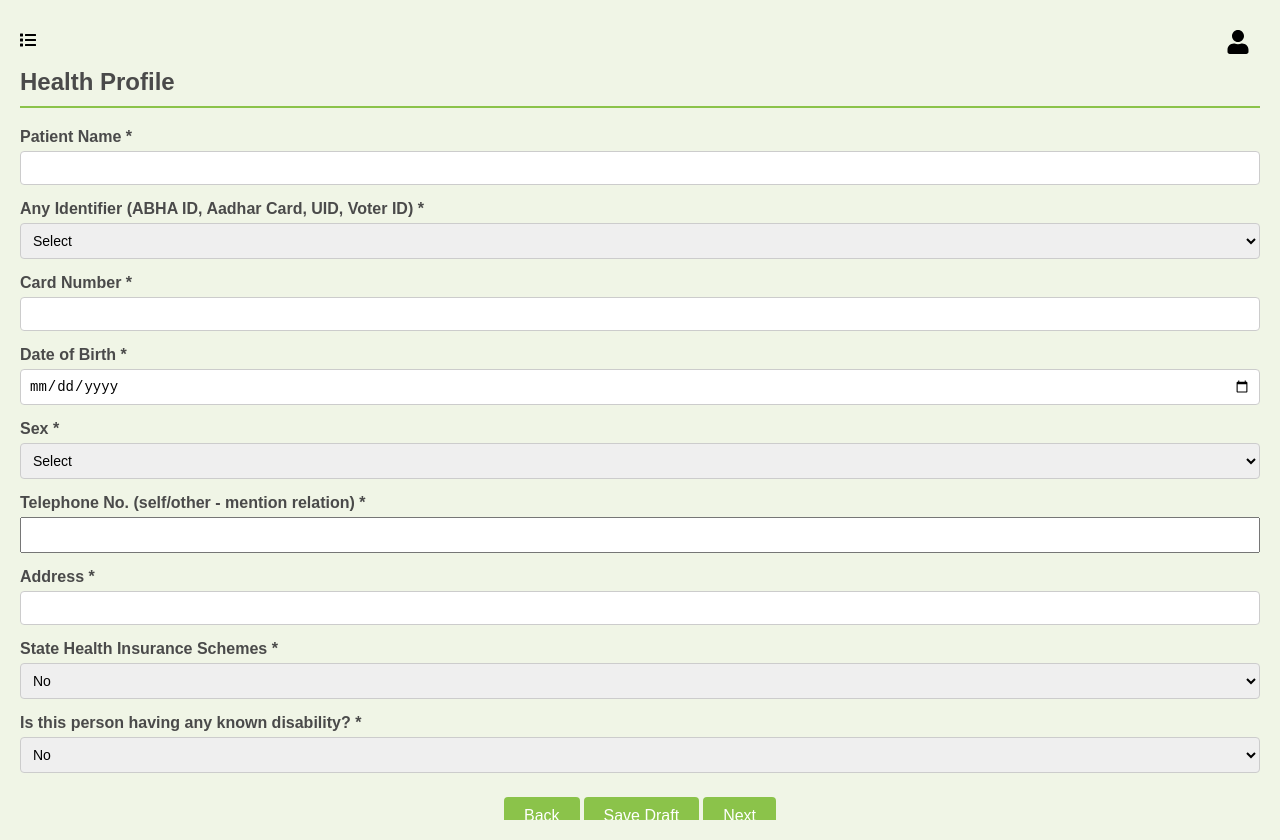
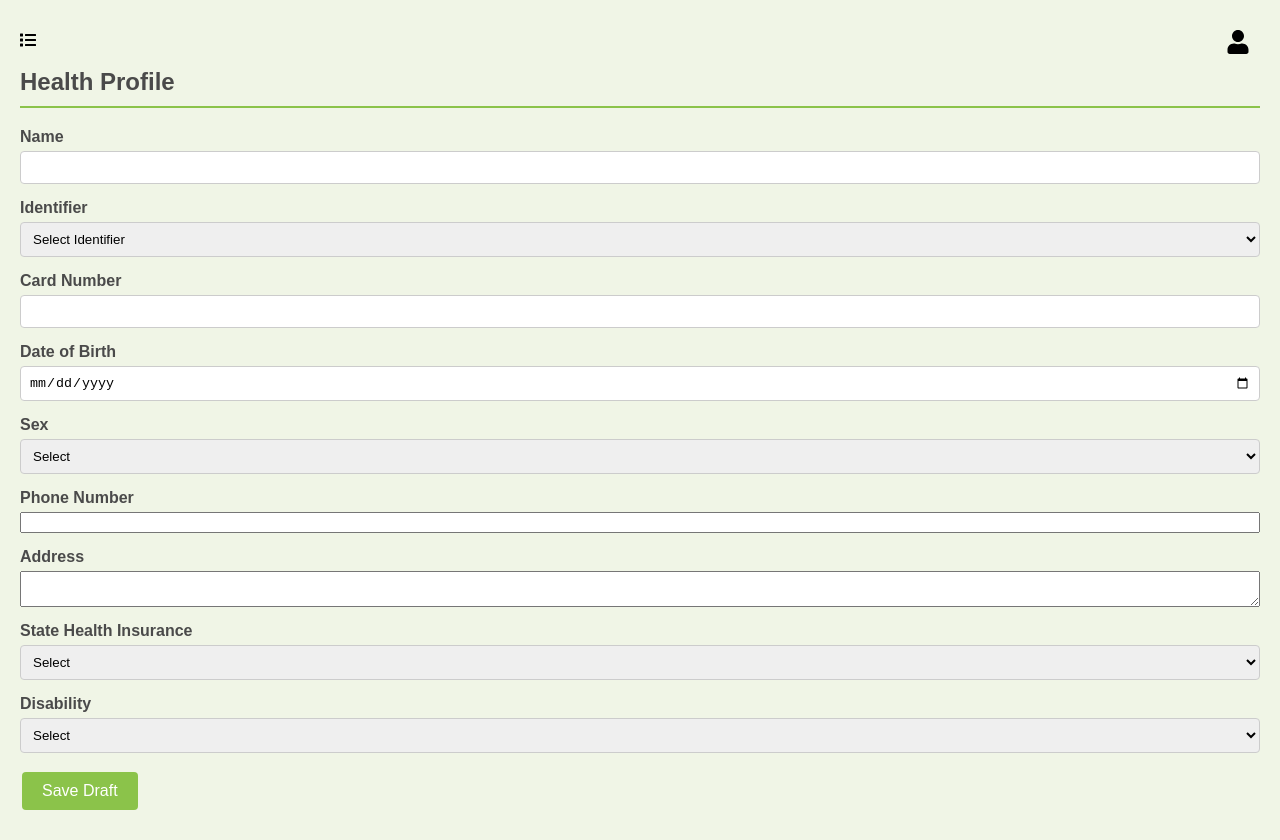
Before and after one commit to kumarha1593/MIS-Project, a React (Create React App) app in the folder frontend/: page /FormPage in a window 1280 px wide. Built offline with nearby package versions, Linux system fonts and the light colour scheme.

Commit message:
Added HealthProfile and HealthMeasurements functionality

```diff
--- a/frontend/src/components/FormPage/FormPage.js
+++ b/frontend/src/components/FormPage/FormPage.js
@@ -1,4 +1,5 @@
-import React, { useState } from "react";
+import React, { useState, useEffect } from "react";
+import axios from "axios";
 import "./FormPage.css";
 import { FaList } from "react-icons/fa";
 import { useNavigate } from "react-router-dom";
@@ -25,19 +26,22 @@ import ABHAIdStatus from "./ABHAIdStatus";
 
 const FormPage = () => {
   const navigate = useNavigate();
+  const [currentFmId, setCurrentFmId] = useState(null);
   const [currentPage, setCurrentPage] = useState(1);
   const [isSidebarOpen, setIsSidebarOpen] = useState(false);
   const [formData, setFormData] = useState({
     // Page 1: Health Profile Form
-    patientName: "",
+    name: "",
     identifier: "",
-    cardNumber: "",
+    card_number: "",
     dob: "",
     sex: "",
-    phone: "",
+    tel_no: "",
     address: "",
-    insurance: "",
+    state_health_insurance: "",
+    state_health_insurance_remark: "",
     disability: "",
+    disability_remark: "",
 
     // Page 2: Health Measurements
     height: "",
@@ -233,22 +237,60 @@ const FormPage = () => {
     "ABHA ID Status",
   ];
 
-  const handleInputChange = (e, section = null) => {
+  useEffect(() => {
+    const fm_id = localStorage.getItem("current_fm_id");
+    if (fm_id) {
+      setCurrentFmId(fm_id);
+      fetchPersonalInfo(fm_id);
+      // localStorage.removeItem("current_fm_id");
+    }
+  }, []);
+
+  const fetchPersonalInfo = async (fm_id) => {
+    try {
+      const response = await axios.get(
+        `http://localhost:5001/api/personal-info/${fm_id}`
+      );
+      if (response.data.success) {
+        const fetchedData = response.data.data;
+        // Format the date properly
+        const formattedDate = fetchedData.dob
+          ? new Date(fetchedData.dob).toISOString().split("T")[0]
+          : "";
+        setFormData({
+          ...fetchedData,
+          dob: formattedDate,
+        });
+      }
+    } catch (error) {
+      console.error("Error fetching personal information:", error);
+    }
+  };
+
+  // const handleInputChange = (e, section = null) => {
+  //   const { name, value } = e.target;
+  //   if (section) {
+  //     setFormData((prevData) => ({
+  //       ...prevData,
+  //       [section]: {
+  //         ...prevData[section],
+  //         [name]: value,
+  //       },
+  //     }));
+  //   } else {
+  //     setFormData((prevData) => ({
+  //       ...prevData,
+  //       [name]: value,
+  //     }));
+  //   }
+  // };
+
+  const handleInputChange = (e) => {
     const { name, value } = e.target;
-    if (section) {
-      setFormData((prevData) => ({
-        ...prevData,
-        [section]: {
-          ...prevData[section],
-          [name]: value,
-        },
-      }));
-    } else {
-      setFormData((prevData) => ({
-        ...prevData,
-        [name]: value,
-      }));
-    }
+    setFormData((prevData) => ({
+      ...prevData,
+      [name]: value,
+    }));
   };
 
   const handleNext = () => {
@@ -285,12 +327,7 @@ const FormPage = () => {
           />
         );
       case 2:
-        return (
-          <HealthMeasurements
-            formData={formData}
-            handleInputChange={handleInputChange}
-          />
-        );
+        return <HealthMeasurements currentFmId={currentFmId} />;
       case 3:
         return (
           <HTNAssessment
@@ -428,7 +465,7 @@ const FormPage = () => {
         <button onClick={handleBack} disabled={currentPage === 1}>
           Back
         </button>
-        <button onClick={handleSaveDraft}>Save Draft</button>
+        {/* <button onClick={handleSaveDraft}>Save Draft</button> */}
         <button onClick={handleNext}>
           {currentPage === 19 ? "Submit" : "Next"}
         </button>
--- a/frontend/src/components/FormPage/HealthMeasurements.js
+++ b/frontend/src/components/FormPage/HealthMeasurements.js
@@ -1,32 +1,68 @@
 import React, { useState, useEffect } from "react";
+import axios from "axios";
 
-const HealthMeasurements = ({ formData, handleInputChange }) => {
-  const [height, setHeight] = useState(formData.height || "");
-  const [weight, setWeight] = useState(formData.weight || "");
-  const [bmi, setBmi] = useState(formData.bmi || "");
+const HealthMeasurements = ({ currentFmId }) => {
+  const [formData, setFormData] = useState({
+    height: "",
+    weight: "",
+    bmi: "",
+    temp: "",
+    spO2: "",
+  });
 
   useEffect(() => {
-    // Convert height to meters and calculate BMI if height and weight are available
-    if (height && weight) {
-      const heightInMeters = height / 100;
-      const calculatedBmi = (
-        weight /
-        (heightInMeters * heightInMeters)
-      ).toFixed(2);
-      setBmi(calculatedBmi);
-    } else {
-      setBmi("");
+    const fetchHealthData = async () => {
+      try {
+        const response = await axios.get(
+          `http://localhost:5001/api/health-measurements/${currentFmId}`
+        );
+        if (response.data.success) {
+          setFormData(response.data.data); // Populate formData with fetched data
+        }
+      } catch (error) {
+        console.error("Error fetching health measurements:", error);
+      }
+    };
+
+    fetchHealthData();
+  }, [currentFmId]);
+
+  const handleInputChange = (e) => {
+    const { name, value } = e.target;
+    const updatedFormData = { ...formData, [name]: value };
+
+    // Calculate BMI whenever weight or height changes
+    if (name === "weight" || name === "height") {
+      const heightInMeters = updatedFormData.height / 100;
+      const bmi =
+        updatedFormData.weight && heightInMeters
+          ? (
+              updatedFormData.weight /
+              (heightInMeters * heightInMeters)
+            ).toFixed(2)
+          : "";
+      updatedFormData.bmi = bmi;
     }
-  }, [height, weight]);
 
-  const handleHeightChange = (e) => {
-    setHeight(e.target.value);
-    handleInputChange(e);
+    setFormData(updatedFormData);
   };
 
-  const handleWeightChange = (e) => {
-    setWeight(e.target.value);
-    handleInputChange(e);
+  const handleSave = async () => {
+    try {
+      const response = await axios.post(
+        "http://localhost:5001/api/health-measurements",
+        {
+          fm_id: currentFmId,
+          ...formData,
+        }
+      );
+      if (response.data.success) {
+        alert("Health measurements saved successfully!");
+      }
+    } catch (error) {
+      console.error("Error saving health measurements:", error);
+      alert("Failed to save health measurements. Please try again.");
+    }
   };
 
   const styles = {
@@ -54,63 +90,77 @@ const HealthMeasurements = ({ formData, handleInputChange }) => {
   return (
     <div style={styles.formSection}>
       <div style={styles.formGroup}>
-        <label style={styles.label}>Height (cm) *</label>
+        <label style={styles.label} htmlFor="height">
+          Height (cm) *
+        </label>
         <input
           type="number"
+          id="height"
           name="height"
-          value={height}
-          onChange={handleHeightChange}
-          required
+          value={formData.height || ""}
+          onChange={handleInputChange}
           style={styles.input}
         />
       </div>
 
       <div style={styles.formGroup}>
-        <label style={styles.label}>Weight (kg) *</label>
+        <label style={styles.label} htmlFor="weight">
+          Weight (kg) *
+        </label>
         <input
           type="number"
+          id="weight"
           name="weight"
-          value={weight}
-          onChange={handleWeightChange}
-          required
+          value={formData.weight || ""}
+          onChange={handleInputChange}
           style={styles.input}
         />
       </div>
 
       <div style={styles.formGroup}>
-        <label style={styles.label}>BMI *</label>
+        <label style={styles.label} htmlFor="bmi">
+          BMI *
+        </label>
         <input
-          type="text"
+          type="number"
+          id="bmi"
           name="bmi"
-          value={bmi}
-          readOnly
+          value={formData.bmi || ""}
+          onChange={handleInputChange}
           style={styles.input}
         />
       </div>
 
       <div style={styles.formGroup}>
-        <label style={styles.label}>Temperature (°F) *</label>
+        <label style={styles.label} htmlFor="temp">
+          Temperature (°C) *
+        </label>
         <input
           type="number"
+          id="temp"
           name="temp"
-          value={formData.temp}
+          value={formData.temp || ""}
           onChange={handleInputChange}
-          required
           style={styles.input}
         />
       </div>
 
       <div style={styles.formGroup}>
-        <label style={styles.label}>SpO2 (%) *</label>
+        <label style={styles.label} htmlFor="spO2">
+          SpO2 (%) *
+        </label>
         <input
           type="number"
-          name="spo2"
-          value={formData.spo2}
+          id="spO2"
+          name="spO2"
+          value={formData.spO2 || ""}
           onChange={handleInputChange}
-          required
           style={styles.input}
         />
       </div>
+      <button type="button" onClick={handleSave}>
+        Save Health Measurements
+      </button>
     </div>
   );
 };
--- a/frontend/src/components/FormPage/HealthProfileForm.js
+++ b/frontend/src/components/FormPage/HealthProfileForm.js
@@ -1,6 +1,8 @@
 import React from "react";
+import { useEffect } from "react";
+import axios from "axios";
 
-const HealthProfileForm = ({ formData, handleInputChange }) => {
+const HealthProfileForm = ({ formData, handleInputChange, currentFmId }) => {
   const styles = {
     formSection: {
       marginBottom: "20px",
@@ -37,154 +39,186 @@ const HealthProfileForm = ({ formData, handleInputChange }) => {
     },
   };
 
+  const handleSave = async () => {
+    try {
+      const fm_id = localStorage.getItem("current_fm_id");
+      const response = await axios.post(
+        "http://localhost:5001/api/personal-info",
+        {
+          fm_id,
+          name: formData.name,
+          identifier: formData.identifier,
+          card_number: formData.card_number,
+          dob: formData.dob,
+          sex: formData.sex,
+          tel_no: formData.tel_no,
+          address: formData.address,
+          state_health_insurance: formData.state_health_insurance,
+          state_health_insurance_remark: formData.state_health_insurance_remark,
+          disability: formData.disability,
+          disability_remark: formData.disability_remark,
+        }
+      );
+
+      if (response.data.success) {
+        alert("Personal information saved successfully!");
+      }
+    } catch (error) {
+      console.error("Error saving personal information:", error);
+      alert("Failed to save personal information. Please try again.");
+    }
+  };
+
+  const handleVisibility = () => {
+    const insuranceRemarkField = document.getElementById(
+      "state_health_insurance_remark"
+    );
+    const disabilityRemarkField = document.getElementById("disability_remark");
+
+    if (formData.state_health_insurance !== "yes") {
+      insuranceRemarkField.style.display = "none";
+    } else {
+      insuranceRemarkField.style.display = "block";
+    }
+
+    if (formData.disability !== "yes") {
+      disabilityRemarkField.style.display = "none";
+    } else {
+      disabilityRemarkField.style.display = "block";
+    }
+  };
+
+  // UseEffect to set visibility based on the initial formData
+  useEffect(() => {
+    handleVisibility();
+  }, [formData.state_health_insurance, formData.disability]);
+
   return (
     <div style={styles.formSection}>
       <div style={styles.formGroup}>
-        <label style={styles.label}>Patient Name *</label>
+        <label style={styles.label}>Name</label>
         <input
           type="text"
-          name="patientName"
-          value={formData.patientName}
+          name="name"
+          value={formData.name || ""}
           onChange={handleInputChange}
-          required
-          style={styles.input}
         />
       </div>
-
       <div style={styles.formGroup}>
-        <label style={styles.label}>
-          Any Identifier (ABHA ID, Aadhar Card, UID, Voter ID) *
+        <label style={styles.label} htmlFor="identifier">
+          Identifier
         </label>
         <select
-          name="identifierType"
-          value={formData.identifierType}
+          id="identifier"
+          name="identifier"
+          value={formData.identifier || ""}
           onChange={handleInputChange}
-          required
-          style={styles.select}
         >
-          <option value="">Select</option>
-          <option value="ABHA ID">ABHA ID</option>
-          <option value="Aadhar Card">Aadhar Card</option>
+          <option value="">Select Identifier</option>
+          <option value="ABHA">ABHA ID</option>
+          <option value="Aadhar">Aadhar Card</option>
           <option value="UID">UID</option>
-          <option value="Voter ID">Voter ID</option>
+          <option value="Voter">Voter ID</option>
         </select>
       </div>
-
       <div style={styles.formGroup}>
-        <label style={styles.label}>Card Number *</label>
+        <label style={styles.label}>Card Number</label>
         <input
           type="text"
-          name="cardNumber"
-          value={formData.cardNumber}
+          name="card_number"
+          value={formData.card_number || ""}
           onChange={handleInputChange}
-          required
-          style={styles.input}
         />
       </div>
-
       <div style={styles.formGroup}>
-        <label style={styles.label}>Date of Birth *</label>
+        <label style={styles.label}>Date of Birth</label>
         <input
           type="date"
           name="dob"
-          value={formData.dob}
+          value={formData.dob || ""}
           onChange={handleInputChange}
-          required
-          style={styles.input}
         />
       </div>
-
       <div style={styles.formGroup}>
-        <label style={styles.label}>Sex *</label>
+        <label style={styles.label} htmlFor="sex">
+          Sex
+        </label>
         <select
+          id="sex"
           name="sex"
-          value={formData.sex}
+          value={formData.sex || ""}
           onChange={handleInputChange}
-          required
-          style={styles.select}
         >
           <option value="">Select</option>
           <option value="M">Male</option>
           <option value="F">Female</option>
-          <option value="O">Other</option>
+          <option value="O">Others</option>
         </select>
       </div>
-
       <div style={styles.formGroup}>
-        <label style={styles.label}>
-          Telephone No. (self/other - mention relation) *
-        </label>
+        <label style={styles.label}>Phone Number</label>
         <input
           type="tel"
-          name="phone"
-          value={formData.phone}
+          name="tel_no"
+          value={formData.tel_no || ""}
           onChange={handleInputChange}
-          required
-          style={styles.input}
         />
       </div>
-
       <div style={styles.formGroup}>
-        <label style={styles.label}>Address *</label>
-        <input
-          type="text"
+        <label style={styles.label}>Address</label>
+        <textarea
           name="address"
-          value={formData.address}
+          value={formData.address || ""}
           onChange={handleInputChange}
-          required
-          style={styles.input}
         />
       </div>
-
       <div style={styles.formGroup}>
-        <label style={styles.label}>State Health Insurance Schemes *</label>
-        <select
-          name="insurance"
-          value={formData.insurance}
-          onChange={handleInputChange}
-          required
-          style={styles.select}
-        >
-          <option value="No">No</option>
-          <option value="Yes">Yes</option>
-        </select>
-        {formData.insurance === "Yes" && (
-          <input
-            type="text"
-            name="insuranceDetails"
-            placeholder="Specify"
-            value={formData.insuranceDetails}
-            onChange={handleInputChange}
-            style={styles.conditionalInput}
-          />
-        )}
-      </div>
-
-      <div style={styles.formGroup}>
-        <label style={styles.label}>
-          Is this person having any known disability? *
+        <label style={styles.label} htmlFor="state_health_insurance">
+          State Health Insurance
         </label>
         <select
+          id="state_health_insurance"
+          name="state_health_insurance"
+          value={formData.state_health_insurance || ""}
+          onChange={handleInputChange}
+        >
+          <option value="">Select</option>
+          <option value="Yes">Yes</option>
+          <option value="No">No</option>
+        </select>
+      </div>
+      <div style={styles.formGroup} id="state_health_insurance_remark">
+        <label style={styles.label}>State Health Insurance Remark</label>
+        <textarea
+          name="state_health_insurance_remark"
+          value={formData.state_health_insurance_remark || ""}
+          onChange={handleInputChange}
+        />
+      </div>
+      <div style={styles.formGroup}>
+        <label style={styles.label} htmlFor="disability">
+          Disability
+        </label>
+        <select
+          id="disability"
           name="disability"
-          value={formData.disability}
+          value={formData.disability || ""}
           onChange={handleInputChange}
-          required
-          style={styles.select}
         >
+          <option value="">Select</option>
+          <option value="Yes">Yes</option>
           <option value="No">No</option>
-          <option value="Yes">Yes</option>
         </select>
-        {formData.disability === "Yes" && (
-          <input
-            type="text"
-            name="disabilityDetails"
-            placeholder="Specify"
-            value={formData.disabilityDetails}
-            onChange={handleInputChange}
-            style={styles.conditionalInput}
-          />
-        )}
       </div>
+      <div style={styles.formGroup} id="disability_remark">
+        <label style={styles.label}>Disability Remark</label>
+        <textarea
+          name="disability_remark"
+          value={formData.disability_remark || ""}
+          onChange={handleInputChange}
+        />
+      </div>
+      <button onClick={handleSave}>Save Draft</button>
     </div>
   );
 };
```
Also changed, not shown: frontend/src/components/FieldDashboard/FieldDashboard.js (+13 -1 lines), 1 other file (tests, documents, lock files or other folders).
